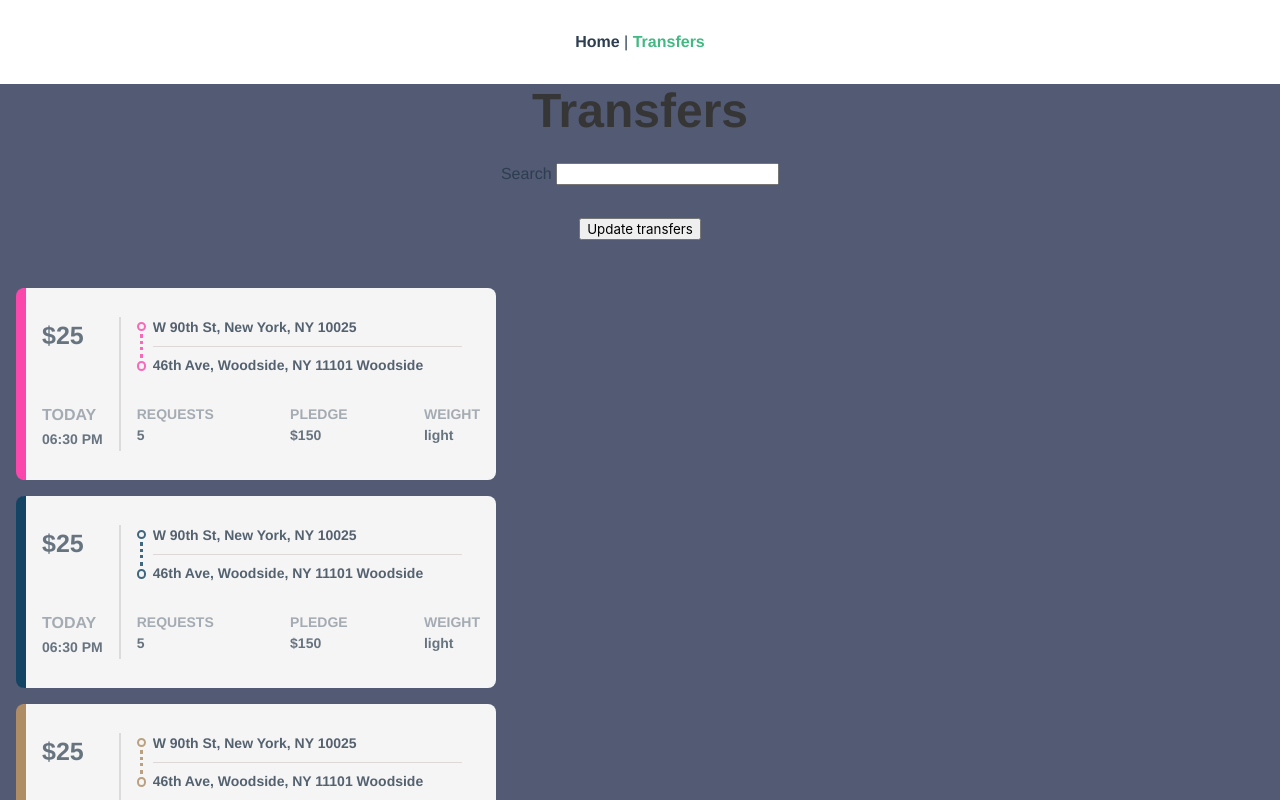
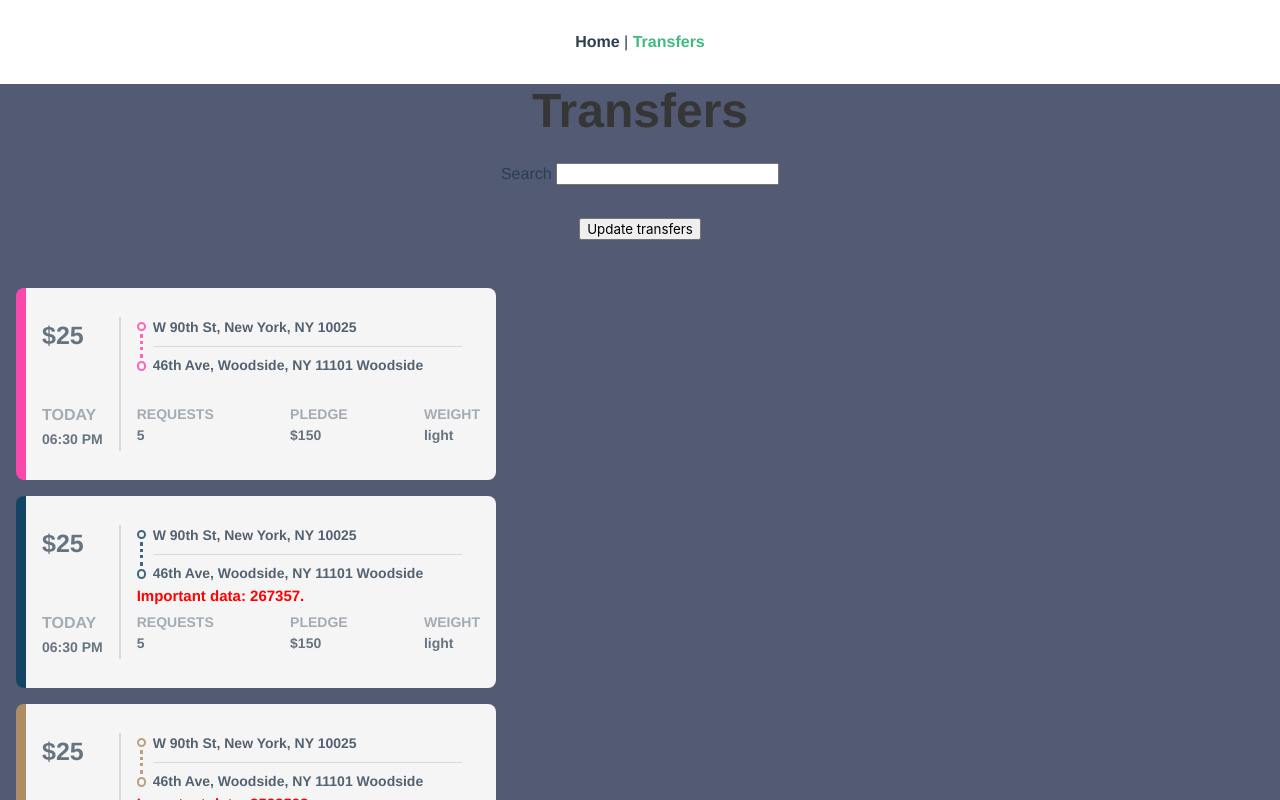
Before and after one commit to TudorPetrariu/Vue-Class-Typescript, a Vue app: page /transfers in a window 1280 px wide. Both pictures are taken after a click on the button "Update transfers". Shown: the top 800 px of the page. Built offline with nearby package versions, Linux system fonts and the light colour scheme.

Commit message:
re-enable transfer forgotten prop template

```diff
--- a/src/components/transferRow.vue
+++ b/src/components/transferRow.vue
@@ -21,7 +21,7 @@
           <span class="second-address">46th Ave, Woodside, NY 11101 Woodside</span>
           <div :style="`border: 2px solid ${randomColors}`" class="circle bottom-circle" />
         </div>
-        <!-- <span v-if="transfer.forgottenProperty">{{ transfer.forgottenProperty }}</span> -->
+          <span style="color:red; font-weight:600; font-size:15px;" v-if="transfer.forgottenProperty">{{ transfer.forgottenProperty }}</span>
       </div>
       <div class="transfer--footer">
         <div>
```
